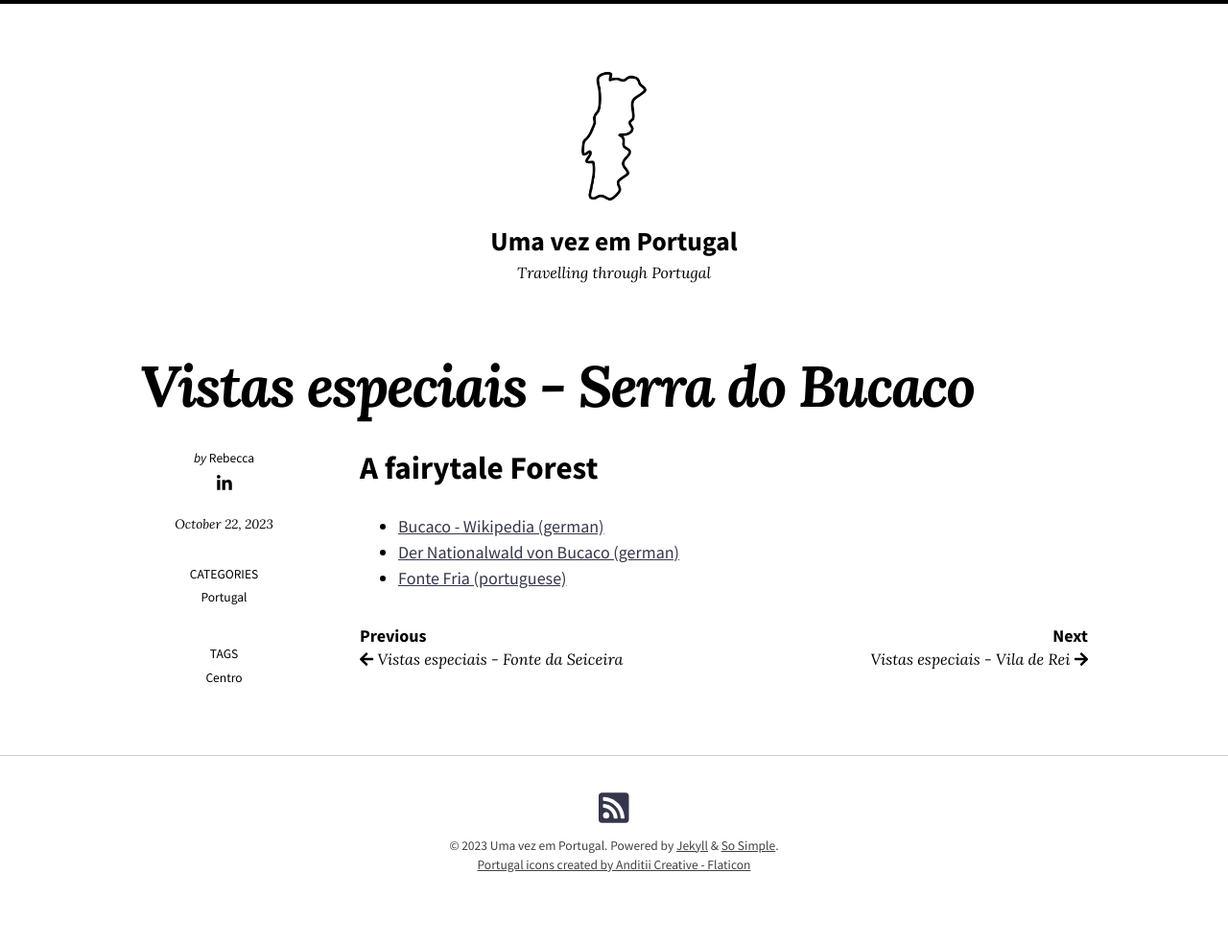
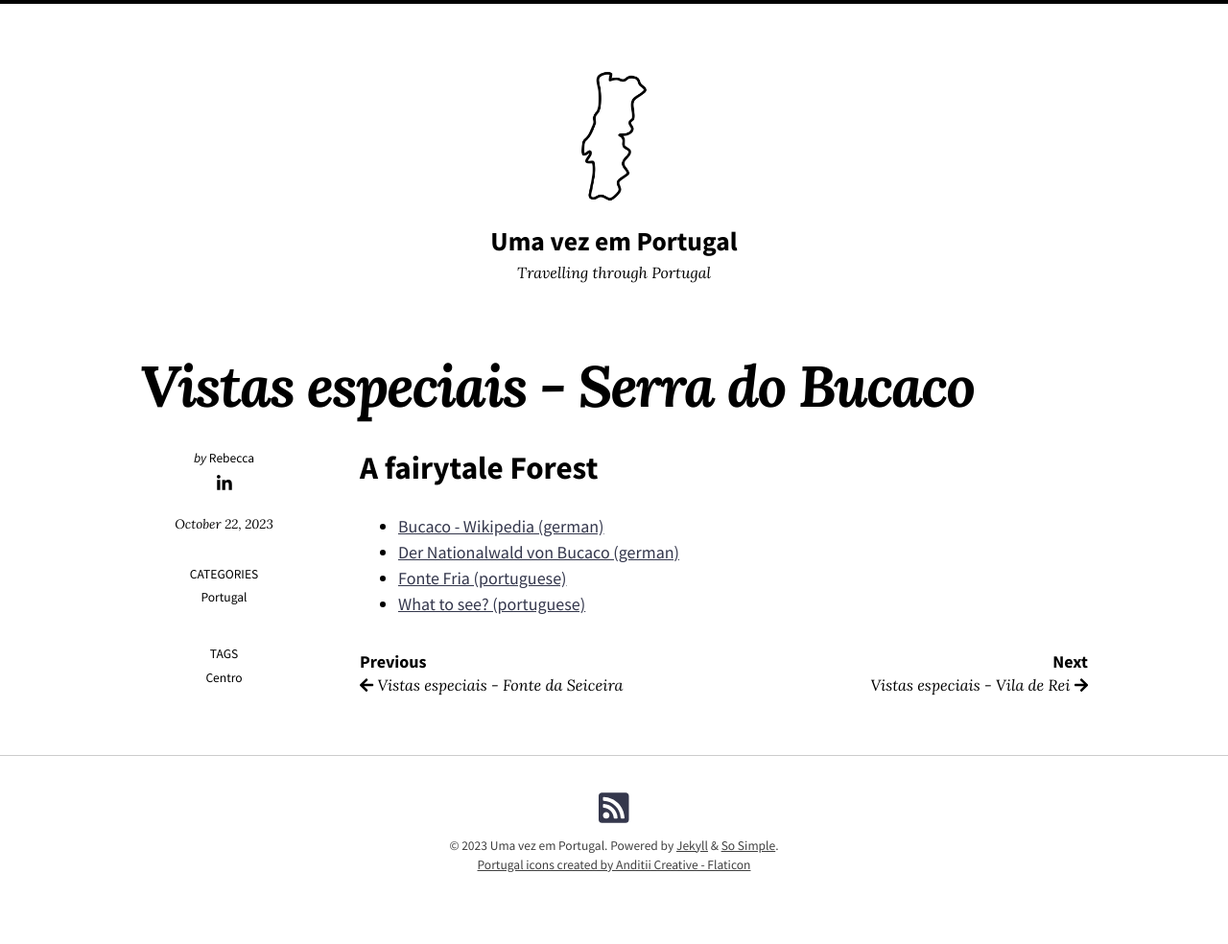
Before and after one commit to beccarei/uma-vez-em-portugal, a Jekyll site: the page built from _posts/2023-10-22-vistas-especiais-serra-do-bucaco.md, in a window 1280 px wide. Shown: the whole page at 96% size. Built offline with Jekyll 4.4.1, drawn with Linux system fonts in a browser that asks for light colours; nearby versions of some CDN libraries.

Commit message:
added vaga mundos

```diff
--- a/_posts/2023-10-22-vistas-especiais-serra-do-bucaco.md
+++ b/_posts/2023-10-22-vistas-especiais-serra-do-bucaco.md
@@ -11,3 +11,4 @@ tags: Centro
 * [Bucaco - Wikipedia (german)](https://de.wikipedia.org/wiki/Serra_do_Bu%C3%A7aco)
 * [Der Nationalwald von Bucaco (german)](https://centerofportugal.com/de/poi/der-nationalwald-von-bucaco)
 * [Fonte Fria (portuguese)](https://bucaco.blogs.sapo.pt/8597.html)
+* [What to see? (portuguese)](https://www.vagamundos.pt/visitar-mata-do-bussaco-luso/)
```
